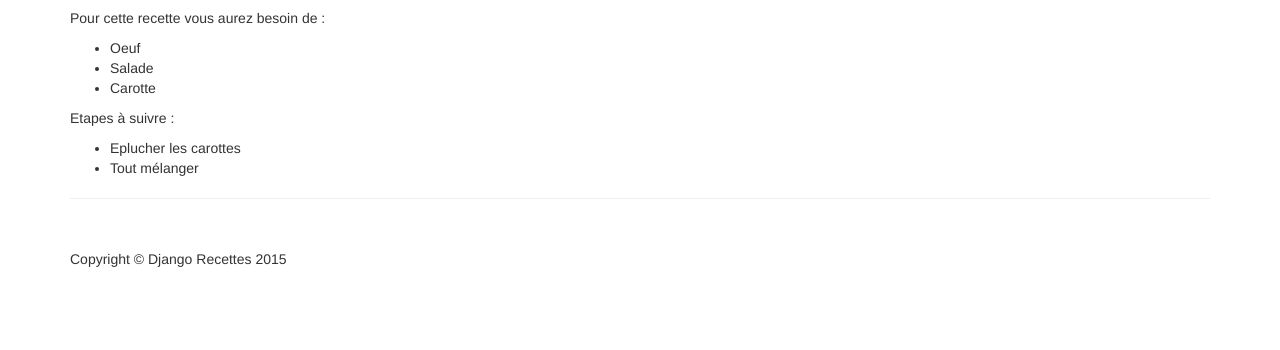
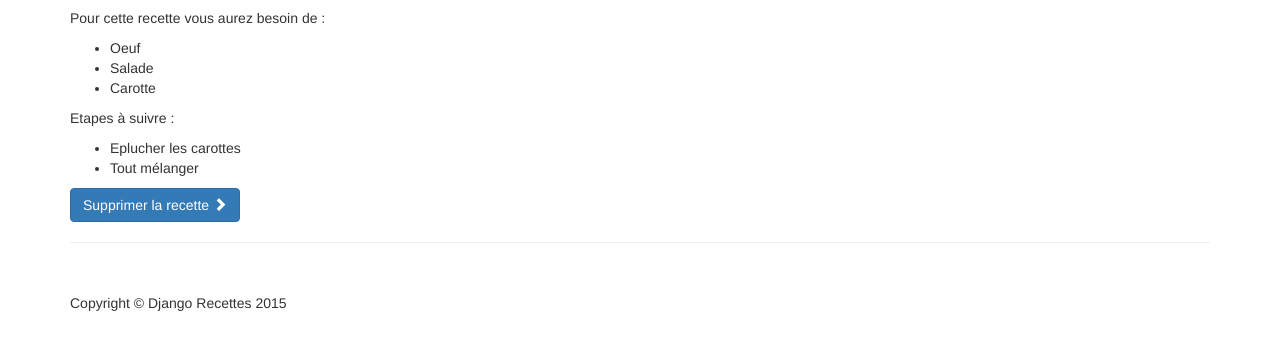
Before and after one commit to pruvosim/projet_django, a Django app: page /recettes/1/ in a window 1280 px wide. Shown: the part 242-592 px from the top of the page. Run offline with Django 3.2, Linux system fonts and the light colour scheme; data comes from the database, SQL or seed files in the repository; both versions use the stored data as it was after the commit; some libraries are stand-ins or nearby versions.

Commit message:
Possibilité de supprimer une recette

```diff
--- a/recette/templates/recette/recette.html
+++ b/recette/templates/recette/recette.html
@@ -8,7 +8,8 @@
         <br/>Cout : {{ recette.cout }} €
         <br/>Note : {{ recette.note }}/5
         <br/>Temps de cuisson : {{ recette.temps_cuisson }} minutes
-        <br/>Temps de repos : {{ recette.temps_repos }} minutes</p>
+        <br/>Temps de repos : {{ recette.temps_repos }} minutes
+    </p>
 
     <p>Pour cette recette vous aurez besoin de :
     <ul>
@@ -26,4 +27,7 @@
     </ul>
     </p>
 
+    <a class="btn btn-primary" href="{% url 'recette:supprimer_recette' recette.id %}">Supprimer la recette <span
+                        class="glyphicon glyphicon-chevron-right"></span></a>
+
 {% endblock %}
--- a/recette/urls.py
+++ b/recette/urls.py
@@ -1,5 +1,5 @@
 from django.conf.urls import patterns, url
-from recette.views import IndexView, AuthView, recettes, user_login, user_logout, nouvelle_recette
+from recette.views import IndexView, AuthView, recettes, user_login, user_logout, nouvelle_recette, supprimer_recette
 
 
 urlpatterns = patterns('',
@@ -10,6 +10,7 @@ urlpatterns = patterns('',
                        url(r'^auth/$', AuthView, name='auth'),
                        url(r'nouvelle_recette/$', nouvelle_recette, name='nouvelle_recette'),
                        url(r'recettes/(?P<id>\d+)/$', recettes, name="recettes"),
+                       url(r'supprimer_recette/(?P<id>\d+)/$', supprimer_recette, name="supprimer_recette"),
 
 
 )
--- a/recette/views.py
+++ b/recette/views.py
@@ -79,3 +79,8 @@ def nouvelle_recette(request):
         'formulaire': formulaire,
     }
     return render(request, 'recette/nouvelle_recette.html', contexte)
+
+
+def supprimer_recette(request, id):
+    recette = get_object_or_404(Recette, pk=id).delete()
+    return index(request)
```
Also changed, not shown: db.sqlite3.
